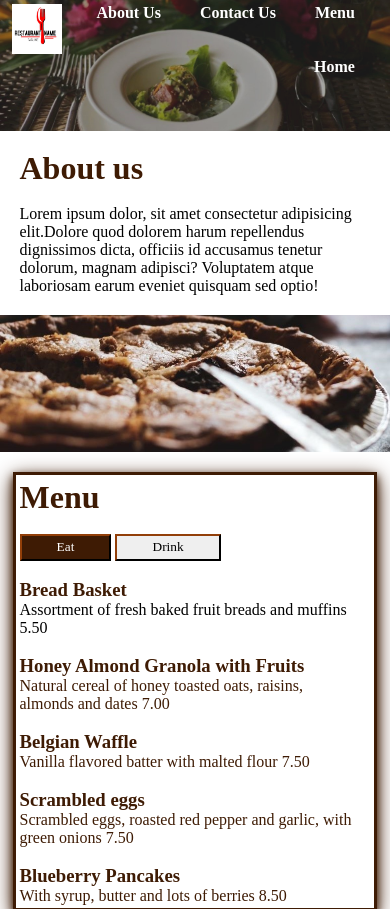
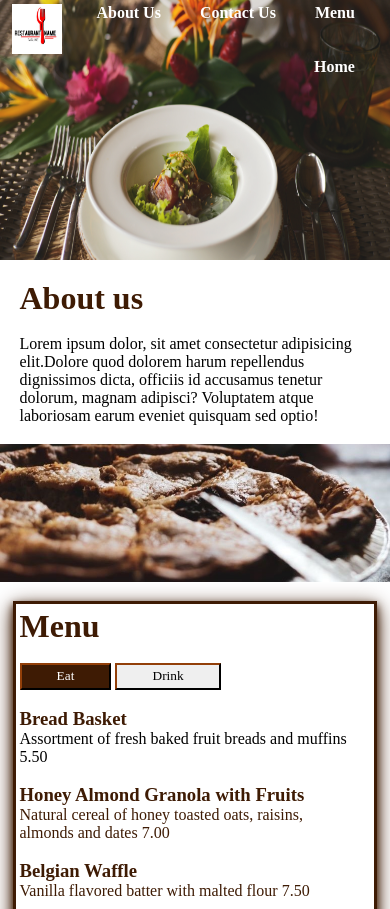
Before and after one commit to Alizey/food, a plain HTML site: page index.html in a window 390 px wide. Shown: the top 909 px of the page. Drawn offline with Linux system fonts and the light colour scheme; a web font is replaced by a local one.

Commit message:
Adjusting the main image for smaller screens

```diff
--- a/index.html
+++ b/index.html
@@ -44,6 +44,8 @@
               display: block;
               opacity: 0.9;
               position: relative;
+              aspect-ratio: 3/1;
+
 
 
           }
@@ -110,6 +112,7 @@
             margin-right:auto;
             margin-left: auto;
             display: block;
+
            }
 
            .color{
@@ -168,6 +171,10 @@
                 overflow: hidden;
               }
 
+              .image_main{
+                aspect-ratio: 3/2;
+              }
+
 
            }
 
@@ -185,7 +192,7 @@
            <a href=#home>Home</a>
         </nav>
 
-        <img class="image_main" src="food_3.jpg">
+        <img class="image_main" src="food_main.jpg">
 
 
         <div class="aboutus_section">
@@ -334,7 +341,7 @@
             const aboutussection= document.querySelector(".aboutus_section");
 
             const image_options={
-              rootMargin: "-450px 0px 0px 0px",
+              threshold:0.2
             };
             const image_main_observer= new IntersectionObserver(function(entries, image_main_observer){
 
```
Also changed, not shown: food_main.jpg (added).
